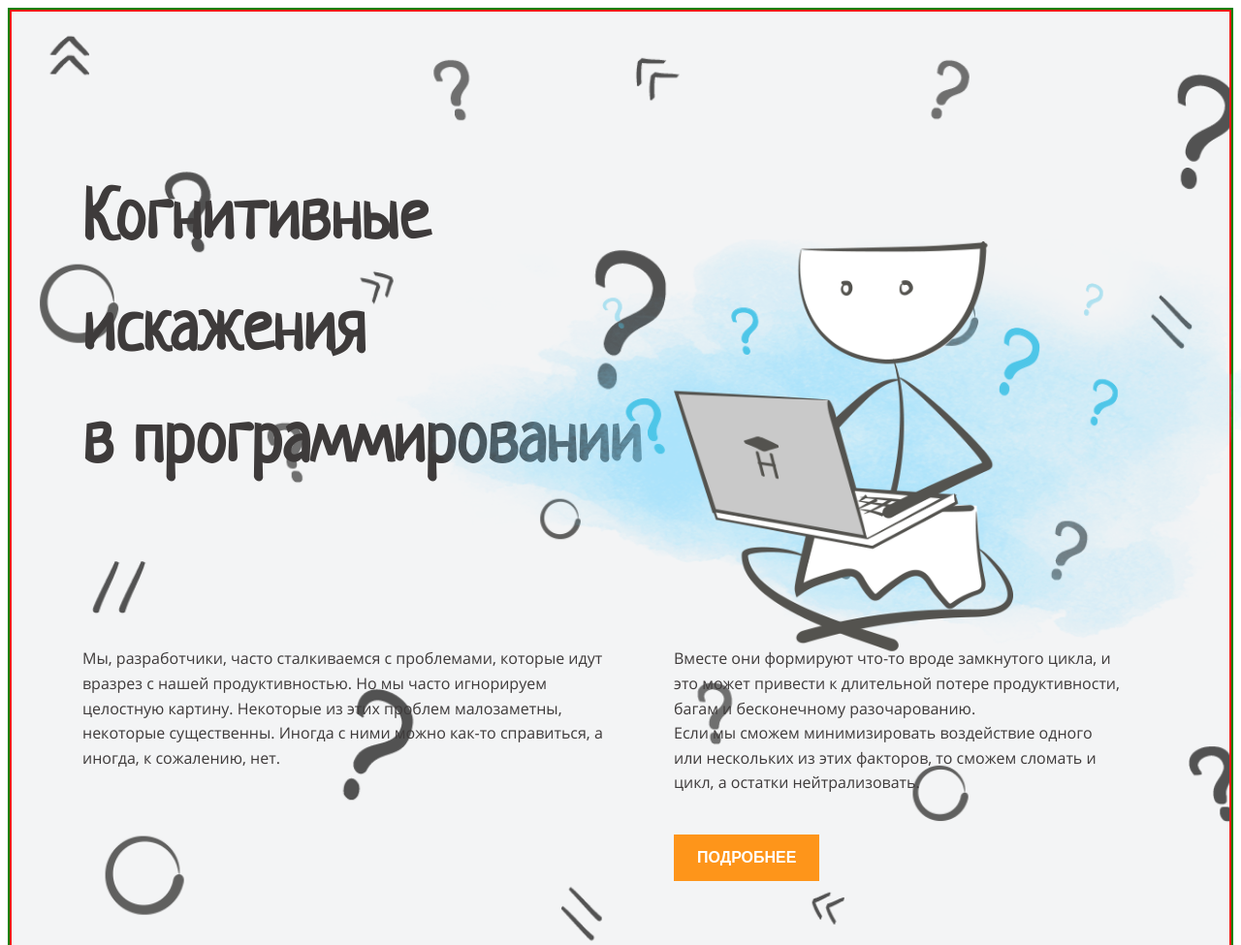
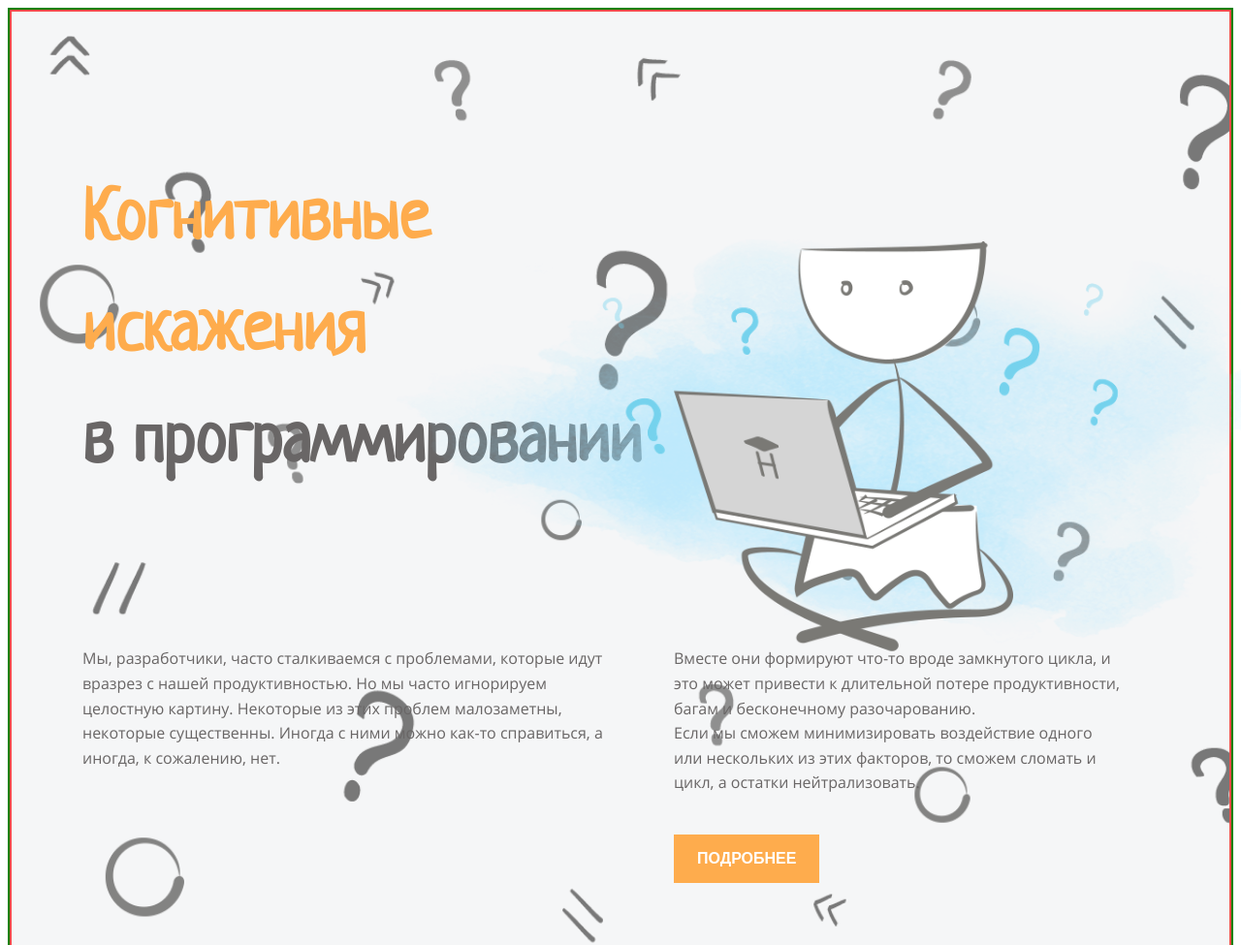
Before and after one commit to pbychenko/layout-designer-project-lvl1, a website: page src/index.html in a window 1280 px wide. Shown: the top 975 px of the page at 97% size. Drawn offline with Linux system fonts and the light colour scheme.

Commit message:
fix changes

```diff
--- a/src/css/main.css
+++ b/src/css/main.css
@@ -57,6 +57,7 @@ section {
   padding: 100px 0;
   /* background-color: #FDEBD0; */
   border: red solid 2px;
+  z-index: 1;
   /* background-image: url(../images/background.png); */
   /* background-repeat: no-repeat;
   background-size: cover;  */
@@ -73,7 +74,7 @@ section {
   /* border: black solid 2px; */
   /* margin: 100px auto; */
   position: relative;
-  z-index: 100;
+  z-index: 2;
   /* background-color: #FDEBD0; */
 }
 
@@ -81,6 +82,10 @@ section {
   text-align: left;
   /* border: red solid 2px; */
 
+}
+
+.s1-h1-p1 {
+  color: #FE8A02;
 }
 
 .s1 img {
@@ -117,7 +122,7 @@ section {
   background-color: #FE8A02;
   border: none;
   /* height: 50px; */
-  padding: 11px 24px;;
+  padding: 12px 24px;
 
   /* border: red solid 2px; */
 }
@@ -128,6 +133,8 @@ section {
   color: #FFFFFF;
   text-decoration: none;
   line-height: 1.6;
+
+
 }
 
 /* .s1>div::before { */
@@ -137,5 +144,5 @@ section {
   background-repeat: no-repeat;
   background-size: cover;
   content: '';
-  opacity: 0.9;
+  opacity: 0.7;
 }
```
Also changed, not shown: src/index.html (+1 -1 lines).
